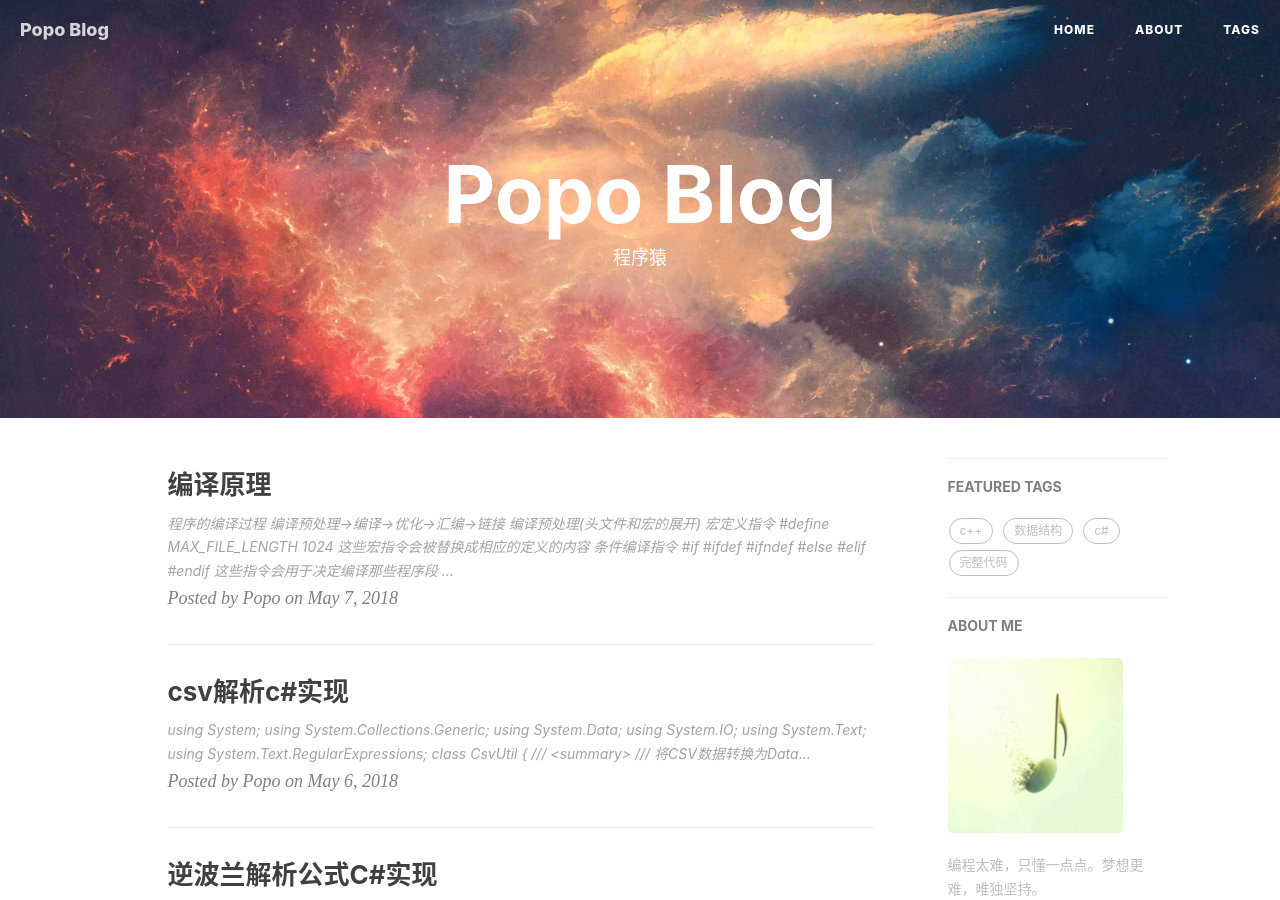
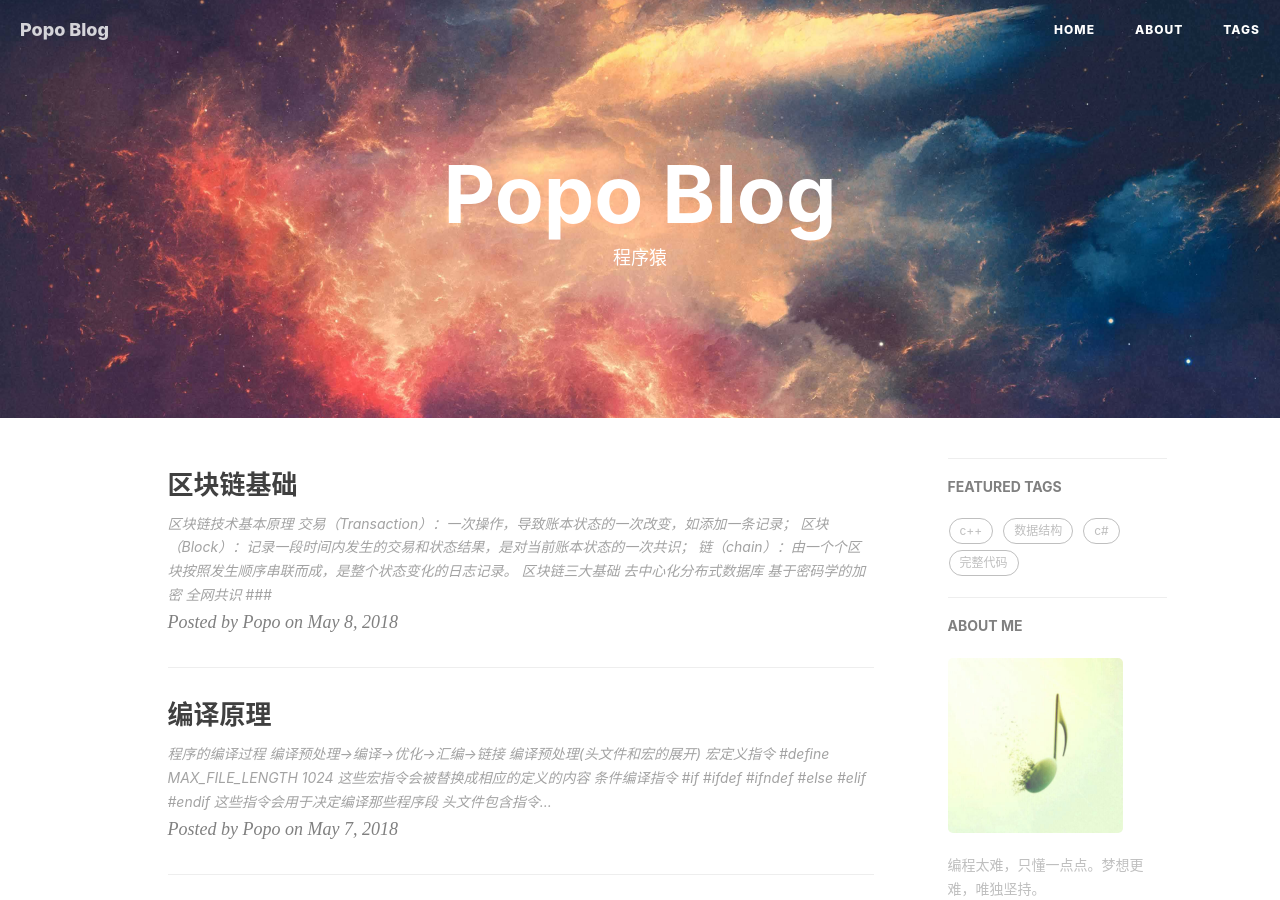
Before and after one commit to linchunbogit/linchunbogit.github.io, a Jekyll site: the page built from index.html, in a window 1280 px wide and 900 px high. Built offline with Jekyll 4.4.1, drawn with Linux system fonts in a browser that asks for light colours; nearby versions of some CDN libraries; the list of posts is cut into pages by our own code.

Commit message:
block chain

```diff
--- /dev/null
+++ b/_posts/2018-05-08-block-chain-base.md
@@ -0,0 +1,23 @@
+---
+layout:     post
+title:      "区块链基础"
+subtitle:   " "
+date:       2018-05-08 17:10:00
+author:     "Popo"
+header-img: "img/bg/bg_xingkong5.jpg"
+tags:
+    - 区块链
+---
+
+
+### 区块链技术基本原理
+**交易（Transaction）：**一次操作，导致账本状态的一次改变，如添加一条记录；
+**区块（Block）：**记录一段时间内发生的交易和状态结果，是对当前账本状态的一次共识；
+**链（chain）：**由一个个区块按照发生顺序串联而成，是整个状态变化的日志记录。
+
+### 区块链三大基础
+* 去中心化分布式数据库
+* 基于密码学的加密
+* 全网共识
+
+###
```
Also changed, not shown: _posts/2018-05-07-base-compile.md (+5 -0 lines), _posts/template.md (deleted, +0 -25 lines), _posts/2018-05-05-base-blog-test.md (renamed from _posts/2018-05-05-base-blog-test.markdown), _posts/2018-05-06-c#-full-csv-parse.md (renamed from _posts/2018-05-06-c#-full-simple-reverse-polish.markdown).
